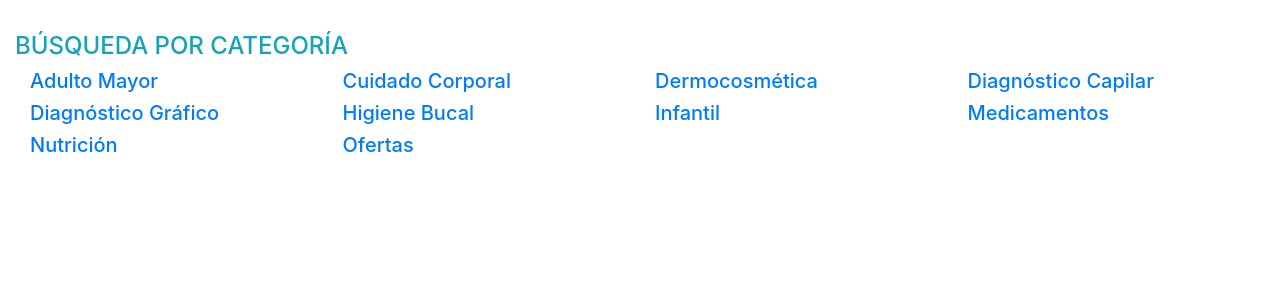
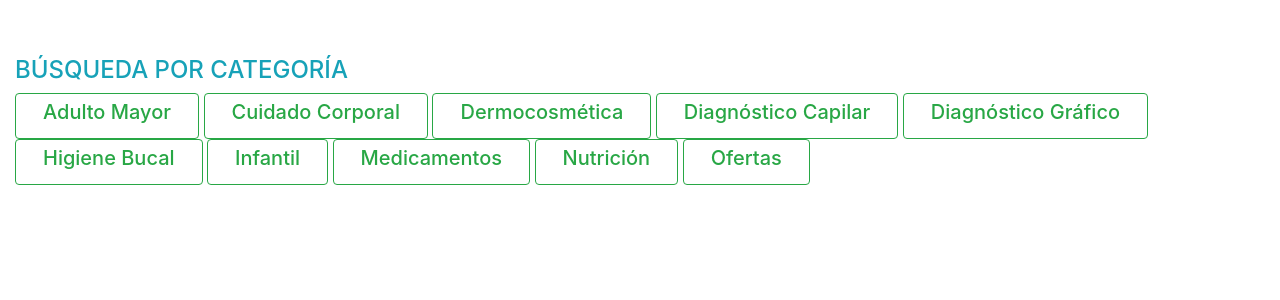
Before and after one commit to diegovalenzueladuque/farmacia, a PHP site: page /farmacia/ in a window 1280 px wide. Shown: the part 56-356 px from the top of the page. Run offline with PHP 8.4, Linux system fonts and the light colour scheme; data comes from the database, SQL or seed files in the repository; data that the repository does not hold is empty.

Commit message:
index y show cat

```diff
--- a/categorias/show.php
+++ b/categorias/show.php
@@ -87,7 +87,7 @@ if(isset($_SESSION['autenticado']) && $_SESSION['rol'] == 'Administrador'):
 			</div>
 		</div>
 		<div class="row">
-			<div class="col-md-10 mt-3">
+			<div class="col-md-7 mt-3">
 				<h3>Productos asociados a <?php echo $res['nombre']; ?></h3>
 
 				<?php if(isset($producto) && count($producto)): ?>
--- a/index.php
+++ b/index.php
@@ -39,14 +39,14 @@ $categorias = $categorias->getCategorias();
 					</a>
 				<?php endforeach; ?>
 			</div>
-		</div>
+		</div><br>
 		<div class="row">
 			<div class="col-md-12 mt-3">
 				<?php include('partials/mensajes.php'); ?>
 				<h4 class="text text-info">BÚSQUEDA POR CATEGORÍA</h4>
 				<?php foreach($categorias as $cat): ?>
-					<a href="<?php echo BASE_URL . 'categorias/show.php?id=' . $cat['id']; ?>">
-						<div class="col-md-3" style="float: left">
+					<a href="<?php echo BASE_URL . 'categorias/show.php?id=' . $cat['id']; ?>" class="btn btn-outline-success">
+						<div class="col-md-12" style="float: left">
 							<h5><?php echo $cat['nombre']; ?></h5>
 
 
```
